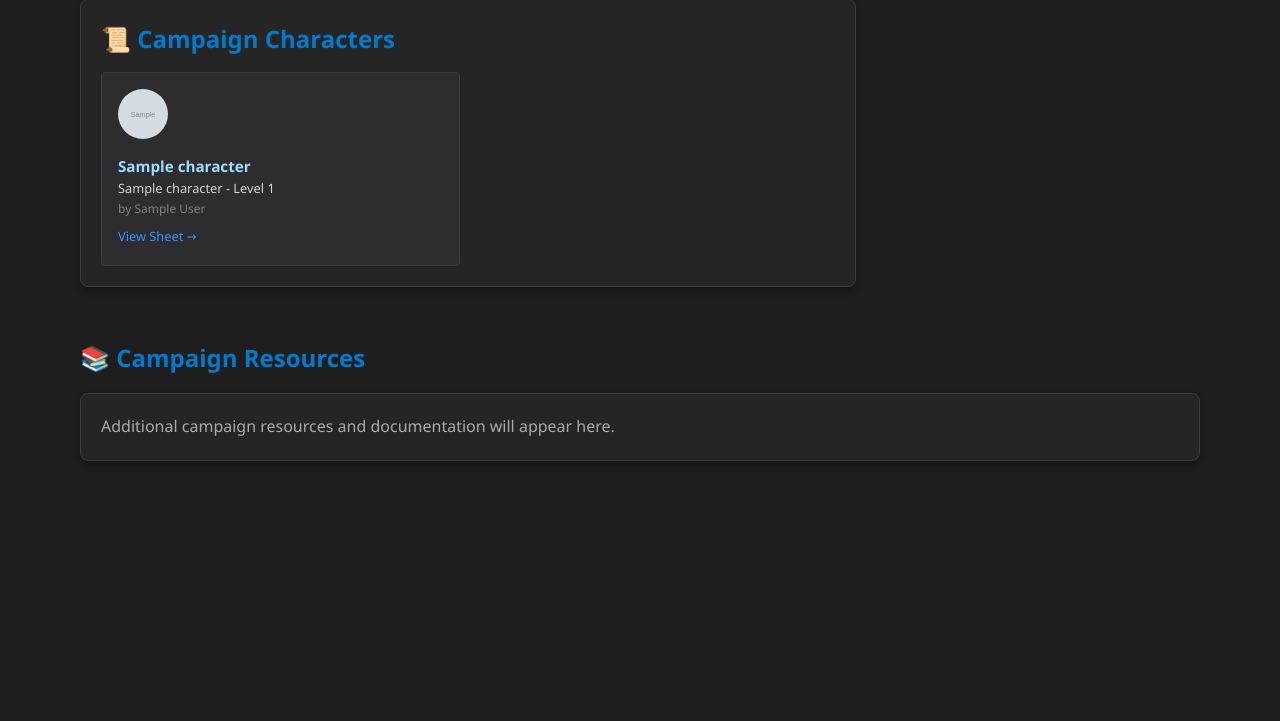
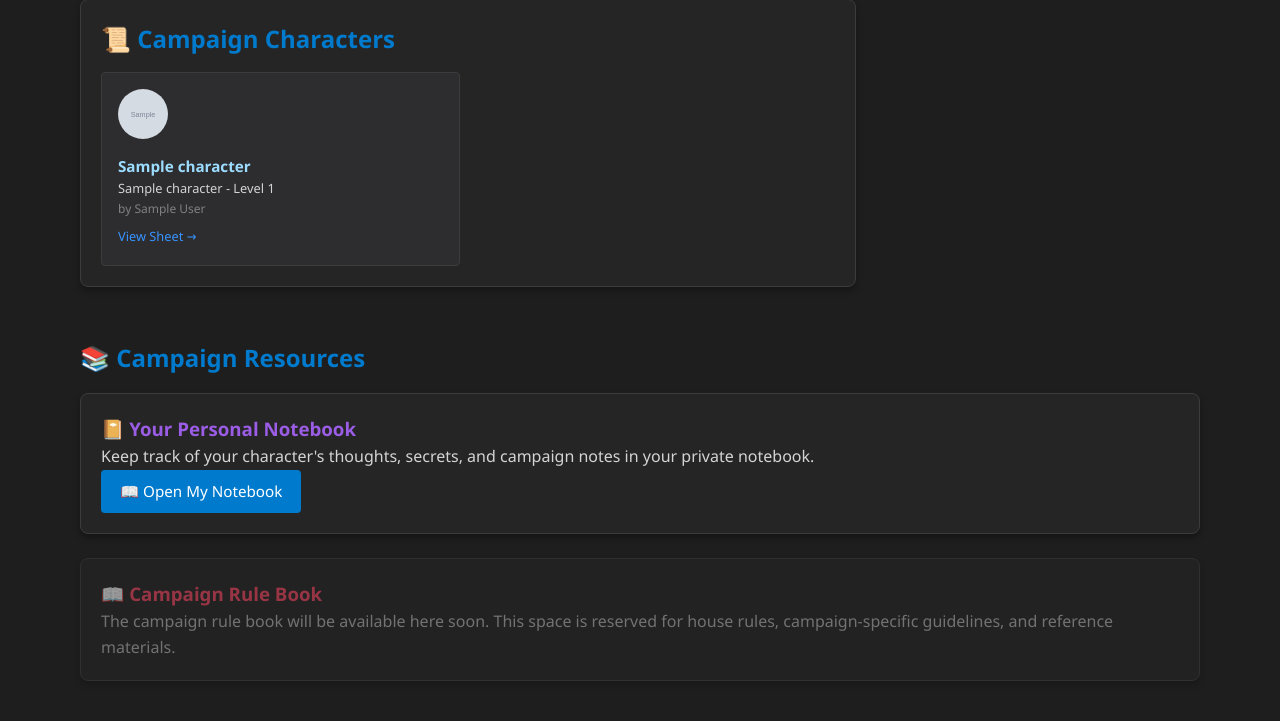
Before and after one commit to mtkappen/conclave, a Django app: page /campaign/1/ in a window 1280 px wide. Shown: the part 1357-2078 px from the top of the page. Before the commit the page ends 1818 px from the top, so only its background shows below. Run offline with Django 4.2, Linux system fonts and the light colour scheme; a user stored in the database is signed in; tables that the repository leaves empty hold one stand-in row (values such as "Sample post"); grey boxes marked "Sample" are stand-in pictures; data that the repository does not hold is empty.

Commit message:
feat: Add personal notebook feature for campaign resources

```diff
--- a/campaigns/models.py
+++ b/campaigns/models.py
@@ -253,3 +253,20 @@ class DiceRollLog(models.Model):
             self.sender_real_name = self.sender.real_name or ''
 
         super().save(*args, **kwargs)
+
+
+class PersonalNotebook(models.Model):
+    """Personal notebook for a user in a campaign - only visible to the owner."""
+    campaign = models.ForeignKey(Campaign, on_delete=models.CASCADE)
+    user = models.ForeignKey(User, on_delete=models.CASCADE)
+
+    title = models.CharField(max_length=200)
+    content = models.TextField(blank=True)
+    created_at = models.DateTimeField(auto_now_add=True)
+    updated_at = models.DateTimeField(auto_now=True)
+
+    class Meta:
+        unique_together = ('user', 'campaign')  # One notebook per user per campaign
+
+    def __str__(self):
+        return f"{self.title} ({self.user.username} - {self.campaign.title})"
--- a/campaigns/urls.py
+++ b/campaigns/urls.py
@@ -55,4 +55,8 @@ urlpatterns = [
 
     # Admin secret whisper viewer
     path('admin/campaign/<int:campaign_pk>/secrets/', views.admin_view_secret_whispers, name='admin_view_secrets'),
+
+    # Personal Notebook
+    path('campaign/<int:campaign_pk>/notebook/', views.my_personal_notebook, name='personal_notebook'),
+    path('notebook/<int:pk>/delete/', views.delete_personal_notebook, name='delete_personal_notebook'),
 ]
--- a/campaigns/views.py
+++ b/campaigns/views.py
@@ -9,7 +9,7 @@ from django.utils.html import escape
 import json
 import re
 
-from .models import User, Campaign, CampaignMembership, Character, InventoryItem, ChatMessage, DiceRollLog, PartyGroup, PartyGroupMember
+from .models import User, Campaign, CampaignMembership, Character, InventoryItem, ChatMessage, DiceRollLog, PartyGroup, PartyGroupMember, PersonalNotebook
 from .forms import AdminUserCreationForm, CustomAuthenticationForm, CampaignForm, CharacterForm, InventoryItemForm, PasswordChangeForm, UserRegistrationForm, UserPasswordChangeForm
 
 
@@ -1130,3 +1130,65 @@ def admin_view_secret_whispers(request, campaign_pk):
     }
 
     return render(request, 'campaigns/admin_view_secrets.html', context)
+
+
+@login_required
+def my_personal_notebook(request, campaign_pk):
+    """View and edit personal notebook for a specific campaign. Only visible to the owner."""
+    campaign = get_object_or_404(Campaign, pk=campaign_pk)
+
+    # Check if user is a member of this campaign
+    membership = CampaignMembership.objects.filter(user=request.user, campaign=campaign).first()
+    if not membership:
+        messages.error(request, 'You do not have access to this campaign.')
+        return redirect('campaigns:dashboard')
+
+    # Get or create the user's personal notebook for this campaign
+    notebook, created = PersonalNotebook.objects.get_or_create(
+        user=request.user,
+        campaign=campaign,
+        defaults={'title': 'My Notes', 'content': ''}
+    )
+
+    if request.method == 'POST':
+        title = request.POST.get('title', '').strip()
+        content = request.POST.get('content', '')
+
+        if not title:
+            messages.error(request, 'Notebook title is required.')
+        else:
+            notebook.title = title
+            notebook.content = content
+            notebook.save()
+            messages.success(request, 'Your notes have been saved!')
+
+    context = {
+        'campaign': campaign,
+        'membership': membership,
+        'notebook': notebook,
+    }
+
+    return render(request, 'campaigns/personal_notebook.html', context)
+
+
+@login_required
+def delete_personal_notebook(request, pk):
+    """Delete a personal notebook (only the owner can delete)."""
+    notebook = get_object_or_404(PersonalNotebook, pk=pk)
+
+    # Only the owner can delete their own notebook
+    if notebook.user != request.user:
+        messages.error(request, 'You do not have permission to delete this notebook.')
+        return redirect('campaigns:dashboard')
+
+    campaign_pk = notebook.campaign.pk
+
+    if request.method == 'POST':
+        notebook.delete()
+        messages.success(request, 'Your personal notebook has been deleted.')
+        return redirect('campaigns:campaign_detail', pk=campaign_pk)
+
+    return render(request, 'campaigns/confirm_delete.html', {
+        'object': notebook,
+        'object_type': 'personal notebook',
+    })
--- a/templates/campaigns/detail.html
+++ b/templates/campaigns/detail.html
@@ -182,10 +182,29 @@
 <div style="margin-top: 2rem;">
     <h2 style="color: #007acc; margin-bottom: 1rem;">📚 Campaign Resources</h2>
 
+    <!-- Personal Notebook Section -->
+    {% if membership and not is_admin_viewing %}
+    <div class="card" style="margin-bottom: 1.5rem;">
+        <h3 style="color: #9b5de5; margin-top: 0;">📔 Your Personal Notebook</h3>
+        <p style="color: #d4d4d4;">
+            Keep track of your character's thoughts, secrets, and campaign notes in your private notebook.
+        </p>
+        <a href="{% url 'campaigns:personal_notebook' campaign.pk %}" class="btn" style="display: inline-block;">
+            📖 Open My Notebook
+        </a>
+    </div>
+    {% endif %}
+
+    <!-- Rule Book Placeholder (Coming Soon) -->
+    <div class="card" style="margin-bottom: 1.5rem; opacity: 0.6;">
+        <h3 style="color: #e94560; margin-top: 0;">📖 Campaign Rule Book</h3>
+        <p style="color: #aaa;">
+            The campaign rule book will be available here soon. This space is reserved for house rules,
+            campaign-specific guidelines, and reference materials.
+        </p>
+    </div>
+
     <!-- Additional sections can be added here in the future -->
-    <div class="card">
-        <p style="color: #aaa;">Additional campaign resources and documentation will appear here.</p>
-    </div>
 </div>
 
 <script>
```
Also changed, not shown: templates/campaigns/personal_notebook.html (added, +72 -0 lines), campaigns/migrations/0009_personalnotebook.py (added).
